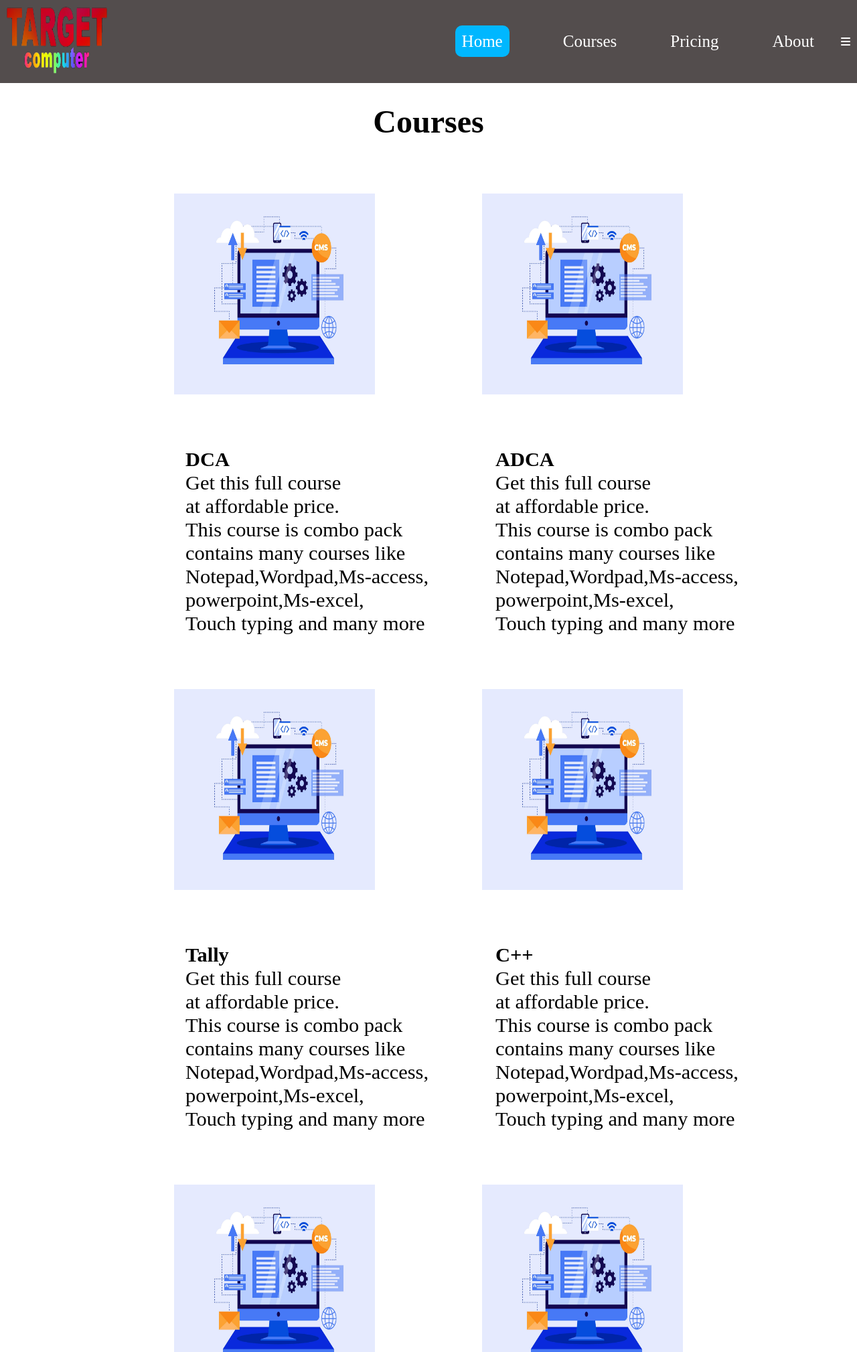
After one commit to Hulkfulk/mega, a Flask app: page /course in a window 1280 px wide. The commit adds this page. Shown: the top 2019 px of the page at 67% size. Run offline with Flask 2, Linux system fonts and the light colour scheme; some libraries are stand-ins or nearby versions.

Commit message:
improved

```diff
--- a/app.py
+++ b/app.py
@@ -5,5 +5,13 @@
 def home():
     return render_template("home.html")
 
+@app.route('/course')
+def course():
+    return render_template("courses.html")
+
+@app.route('/price')
+def price():
+    return render_template("price.html")
+
 if __name__=='__main__':
     app.run(debug=True)
--- a/static/base.css
+++ b/static/base.css
@@ -11,8 +11,8 @@
 @media screen and (max-width:805px){
     .nav ul{display:none;}
 }
-.submenu{display: flex;justify-content: right;align-items:flex-start;display:none;}
-.subshow{display: flex;background: red;position:absolute;margin-top: -128px;}
+.submenu{display: flex;justify-content: right;align-items:flex-start;}
+.subshow{display: flex;background: red;position:absolute;margin-top: -128px;display: none;}
 .social{display: flex;flex-direction: column;}
 .submenu div{padding:30px;}
 .social .fa{padding: 60px;font-size: 40px;}
--- /dev/null
+++ b/static/course.css
@@ -0,0 +1,5 @@
+.col{display: flex;justify-content: center;}
+.col img{height:300px;width:300px;padding: 80px;}
+.aboutcourse{display: flex;justify-content:center;font-size: 190%;}
+.aboutcourse p{padding-left: 100px;}
+.course h1{text-align: center;font-size: 300%;padding-top: 30px;}
--- a/templates/base.html
+++ b/templates/base.html
@@ -21,9 +21,9 @@
         </div>
         <div class="nav">
             <ul>
-                <li id="home"><a href="">Home</a></li>
-                <li><a href="">Courses</a></li>
-                <li><a href="">Pricing</a></li>
+                <li id="home"><a href="/">Home</a></li>
+                <li><a href="/course">Courses</a></li>
+                <li><a href="/price">Pricing</a></li>
                 <li><a href="">About</a></li>
             </ul>
             <i class="fa fa-bars" aria-hidden="true" id="bars"></i>
--- /dev/null
+++ b/templates/courses.html
@@ -0,0 +1,111 @@
+{% extends "base.html" %}
+{% block title %}
+Courses Target computer
+{% endblock %}
+{% block head %}
+<link rel="stylesheet" href="{{url_for('static',filename='course.css')}}">
+{% endblock %}
+{% block content %}
+
+<div class="course">
+    <h1>Courses</h1>
+    <div class="col1 col">
+        <img src="{{url_for('static',filename='images/lapton.jpg')}}">
+        <img src="{{url_for('static',filename='images/lapton.jpg')}}">
+    </div>
+    <div class="aboutcourse">
+        <p><b>DCA</b><br>
+            Get this full course  <br>
+            at affordable price.<br>
+            This course is combo pack<br>
+            contains many courses like<br>
+            Notepad,Wordpad,Ms-access,<br>
+            powerpoint,Ms-excel,<br>
+            Touch typing and many more
+        </p>
+        <p><b>ADCA</b><br>
+            Get this full course  <br>
+            at affordable price.<br>
+            This course is combo pack<br>
+            contains many courses like<br>
+            Notepad,Wordpad,Ms-access,<br>
+            powerpoint,Ms-excel,<br>
+            Touch typing and many more
+        </p>
+    </div>
+    <div class="col2 col">
+        <img src="{{url_for('static',filename='images/lapton.jpg')}}">
+        <img src="{{url_for('static',filename='images/lapton.jpg')}}">
+    </div>
+    <div class="aboutcourse">
+        <p><b>Tally</b><br>
+            Get this full course  <br>
+            at affordable price.<br>
+            This course is combo pack<br>
+            contains many courses like<br>
+            Notepad,Wordpad,Ms-access,<br>
+            powerpoint,Ms-excel,<br>
+            Touch typing and many more
+        </p>
+        <p><b>C++</b><br>
+            Get this full course  <br>
+            at affordable price.<br>
+            This course is combo pack<br>
+            contains many courses like<br>
+            Notepad,Wordpad,Ms-access,<br>
+            powerpoint,Ms-excel,<br>
+            Touch typing and many more
+        </p>
+    </div>
+    <div class="col3 col">
+        <img src="{{url_for('static',filename='images/lapton.jpg')}}">
+        <img src="{{url_for('static',filename='images/lapton.jpg')}}">
+    </div>
+    <div class="aboutcourse">
+        <p><b>PYTHON</b><br>
+            Get this full course  <br>
+            at affordable price.<br>
+            This course is combo pack<br>
+            contains many courses like<br>
+            Notepad,Wordpad,Ms-access,<br>
+            powerpoint,Ms-excel,<br>
+            Touch typing and many more
+        </p>
+        <p><b>Ms-Excel</b><br>
+            Get this full course  <br>
+            at affordable price.<br>
+            This course is combo pack<br>
+            contains many courses like<br>
+            Notepad,Wordpad,Ms-access,<br>
+            powerpoint,Ms-excel,<br>
+            Touch typing and many more
+        </p>
+    </div>
+
+    <div class="col5 col">
+        <img src="{{url_for('static',filename='images/lapton.jpg')}}">
+        <img src="{{url_for('static',filename='images/lapton.jpg')}}">
+    </div>
+    <div class="aboutcourse">
+        <p><b>JAVASCRIPT</b><br>
+            Get this full course  <br>
+            at affordable price.<br>
+            This course is combo pack<br>
+            contains many courses like<br>
+            Notepad,Wordpad,Ms-access,<br>
+            powerpoint,Ms-excel,<br>
+            Touch typing and many more
+        </p>
+        <p><b>FLASK</b><br>
+            Get this full course  <br>
+            at affordable price.<br>
+            This course is combo pack<br>
+            contains many courses like<br>
+            Notepad,Wordpad,Ms-access,<br>
+            powerpoint,Ms-excel,<br>
+            Touch typing and many more
+        </p>
+    </div>
+</div>
+<br><br><br><br><br>
+{% endblock %}
```
Also changed, not shown: static/about.css (added, +22 -0 lines), static/price.css (added, +24 -0 lines), templates/about.html (added, +42 -0 lines), templates/price.html (added, +47 -0 lines).
